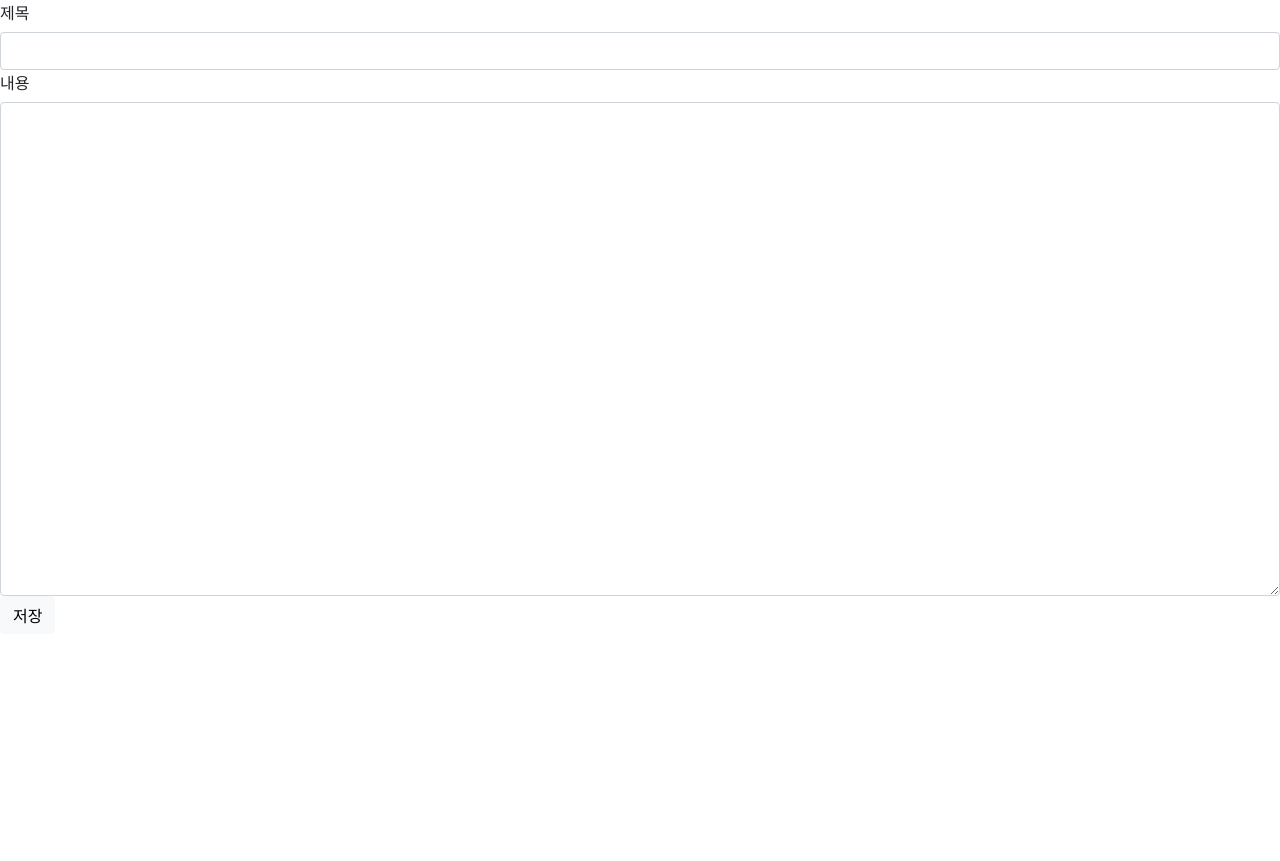
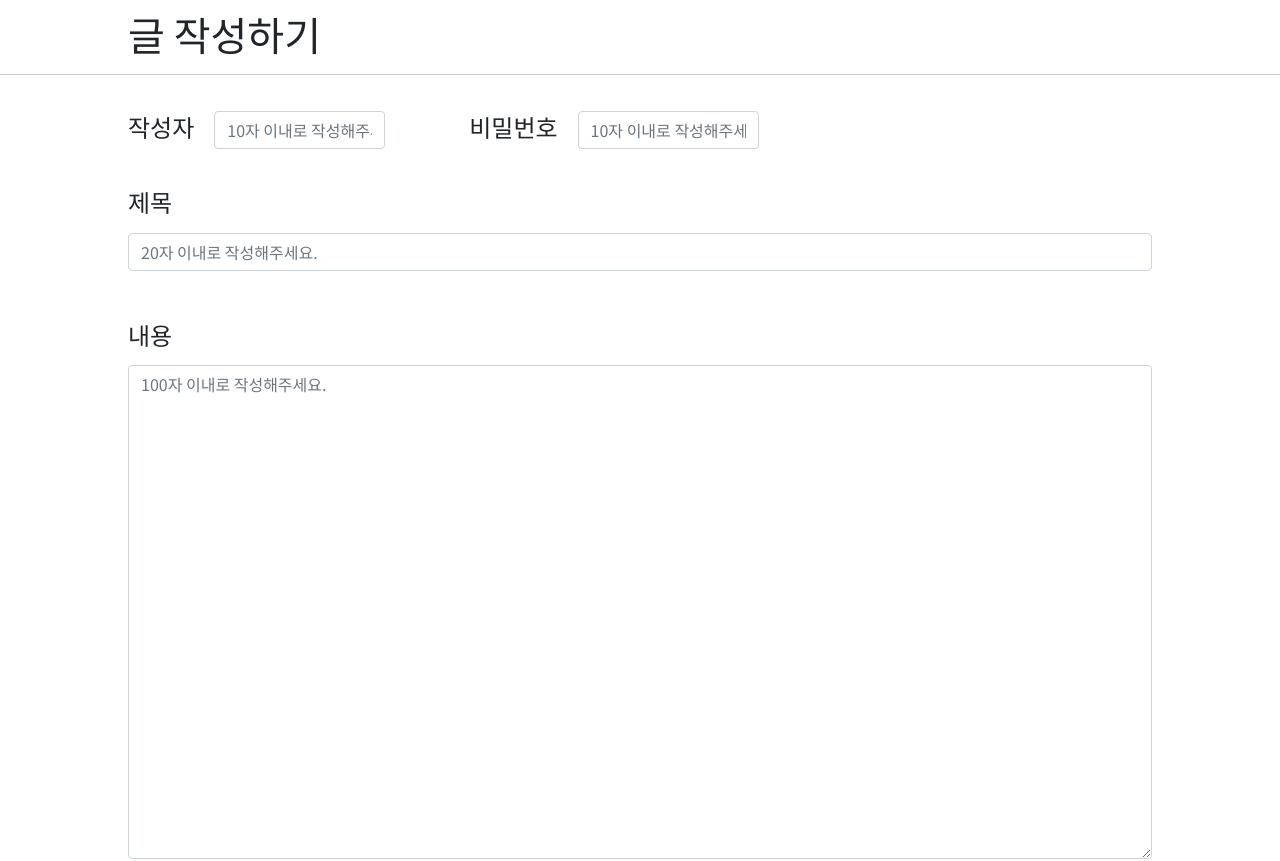
Before and after one commit to ssook1222/side-project, a React (Create React App) app: page /board-register in a window 1280 px wide. Shown: the top 861 px of the page. Before the commit the page ends 800 px from the top, so only its background shows below. Built offline with nearby package versions, Linux system fonts and the light colour scheme.

Commit message:
[Feature/qna] UPDATE : 게시판 글 등록 기능 완료 (#35)
* UPDATE : 게시판 글 등록기능 추가

```diff
--- a/src/App.js
+++ b/src/App.js
@@ -15,7 +15,7 @@ function App() {
       <BrowserRouter>
           <Routes>
               <Route>
-                  <Route path="/" element={<Main />}></Route>
+                  <Route exact path="/" element={<Main />}></Route>
                   <Route path="/FAQ" element={<FAQ />}></Route>
                   <Route path="/Warning" element={<Warning/>}></Route>
                   <Route path="/QnA" element={<QNA/>}></Route>
--- a/src/dto/Board.ts
+++ b/src/dto/Board.ts
@@ -1,5 +1,5 @@
 export interface Board{
-    questionid: number;
+    questionid?: number;
     id: string;
     password: string;
     title: string;
--- a/src/pages/qna/BoardRegister.tsx
+++ b/src/pages/qna/BoardRegister.tsx
@@ -1,21 +1,98 @@
-import React from 'react';
+import React, {useState} from 'react';
 import {Button, Form} from "react-bootstrap";
+import {Board} from "../../dto/Board";
+import axios from "axios";
+import { useNavigate } from 'react-router-dom';
 
 const BoardRegister: React.FC = () => {
+    let navigate = useNavigate();
+    const [validated, setValidated] = useState(false);
+
+    const handleSubmit = (event: any) => {
+        event.preventDefault();
+        event.stopPropagation();
+
+        const form = event.currentTarget;
+        if (!form.checkValidity()) {
+            setValidated(false);
+            return;
+        }
+
+        setValidated(true);
+
+        const board = {
+            id:form.IDInput.value,
+            password:form.PWInput.value,
+            title: form.titleInput.value,
+            contents: form.contentText.value
+        }
+
+        addBoard(event, board);
+        alert("성공적으로 저장되었습니다.");
+        navigate("/QnA");
+    };
+
+    const addBoard = async (props:any, board: Board) => {
+        const res = await axios.post('/api/board', board);
+        console.log(res);
+    }
+
     return (
-        <Form>
-            <Form.Group controlId="titleInput">
-                <Form.Label>제목</Form.Label>
-                <Form.Control required type="email" placeholder="" />
-            </Form.Group>
-            <Form.Group controlId="contentText">
-                <Form.Label>내용</Form.Label>
-                <Form.Control required as="textarea" rows={20} />
-            </Form.Group>
-            <Button variant="light" type="submit">
-                저장
-            </Button>
-        </Form>
+        <>
+            <h1 style={{width:"80%", display:"block", marginLeft:"auto",
+                marginRight:"auto", marginTop:"10px"
+            }}>글 작성하기</h1>
+            <hr/>
+            <Form validated={validated} onSubmit={handleSubmit}
+            style={{width:"80%",
+                display:"block",
+                marginLeft:"auto",
+                marginRight:"auto"
+            }}>
+                <Form.Group controlId="IDInput"
+                            style={{
+                                marginLeft:"auto", marginRight:"auto",
+                                display:"inline-block",
+                                marginTop:"20px"}}>
+                    <Form.Label><h4>작성자</h4></Form.Label>
+                    <Form.Control
+                        style={{display:"inline-block", width:"50%", marginLeft:"20px"}}
+                        required type="text" placeholder="10자 이내로 작성해주세요." maxLength={10} />
+                    <Form.Control.Feedback>유효 값입니다.</Form.Control.Feedback>
+                    <Form.Control.Feedback type="invalid">유효하지 않은 값입니다.</Form.Control.Feedback>
+                </Form.Group >
+                <Form.Group controlId="PWInput"
+                            style={{
+                                marginLeft:"auto", marginRight:"auto",
+                                display:"inline-block",
+                                marginTop:"20px"}}>
+                    <Form.Label><h4>비밀번호</h4></Form.Label>
+                    <Form.Control
+                        style={{display:"inline", width:"50%", marginLeft:"20px"}}
+                        required type="textarea" placeholder="10자 이내로 작성해주세요." maxLength={10} />
+                    <Form.Control.Feedback>유효 값입니다.</Form.Control.Feedback>
+                    <Form.Control.Feedback type="invalid">유효하지 않은 값입니다.</Form.Control.Feedback>
+                </Form.Group >
+                <Form.Group controlId="titleInput"
+                            style={{marginTop:"30px",
+                            marginBottom:"50px"}}>
+                    <Form.Label><h4>제목</h4></Form.Label>
+                    <Form.Control required type="textarea" placeholder="20자 이내로 작성해주세요." maxLength={20} />
+                    <Form.Control.Feedback>유효한 제목 값입니다.</Form.Control.Feedback>
+                    <Form.Control.Feedback type="invalid">유효하지 않은 제목 값입니다.</Form.Control.Feedback>
+                </Form.Group >
+                <Form.Group controlId="contentText">
+                    <Form.Label><h4>내용</h4></Form.Label>
+                    <Form.Control required as="textarea" placeholder="100자 이내로 작성해주세요." maxLength={100} rows={20}/>
+                    <Form.Control.Feedback>유효한 내용 값입니다.</Form.Control.Feedback>
+                    <Form.Control.Feedback type="invalid">유효하지 않은 내용 값입니다.</Form.Control.Feedback>
+                </Form.Group>
+                <Button variant="light" type="submit"
+                style={{marginTop:"30px", marginBottom:"30px"}}>
+                    저장
+                </Button>
+            </Form>
+        </>
     );
 };
 
```
